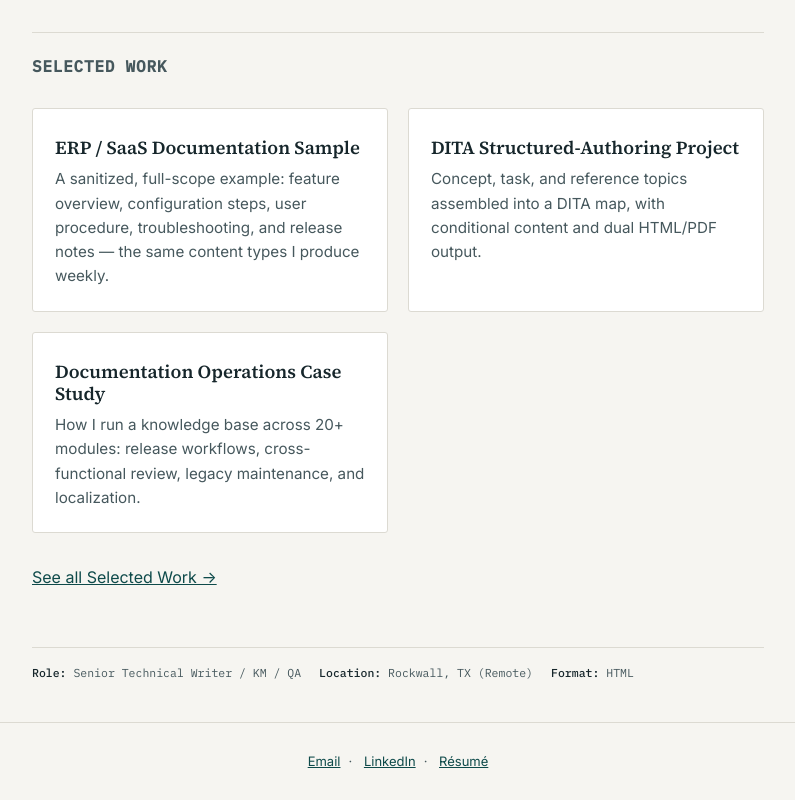
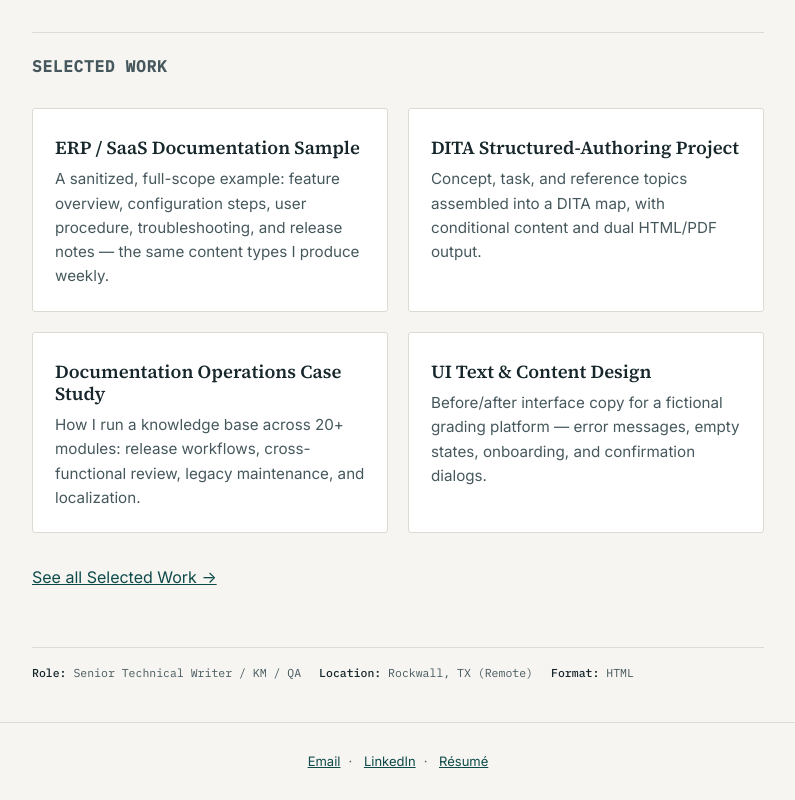
Before and after one commit to hmiller1218/hmiller1218.github.io, a plain HTML site: page index.html in a window 1280 px wide. Shown: the part 660-1460 px from the top of the page, without its empty margins (242-1037 px from the left). Drawn offline with Linux system fonts and the light colour scheme.

Commit message:
Add UI Text & Content Design section to index.html

```diff
--- a/index.html
+++ b/index.html
@@ -47,6 +47,10 @@
        <h3>Documentation Operations Case Study</h3>
         <p>How I run a knowledge base across 20+ modules: release workflows, cross-functional review, legacy maintenance, and localization.</p>
       </a>
+      <a href="ui-text-sample.html" class="card">
+  <h3>UI Text &amp; Content Design</h3>
+  <p>Before/after interface copy for a fictional grading platform — error messages, empty states, onboarding, and confirmation dialogs.</p>
+</a>
     </div>
     <p><a href="work.html">See all Selected Work →</a></p>
   </div>
```
